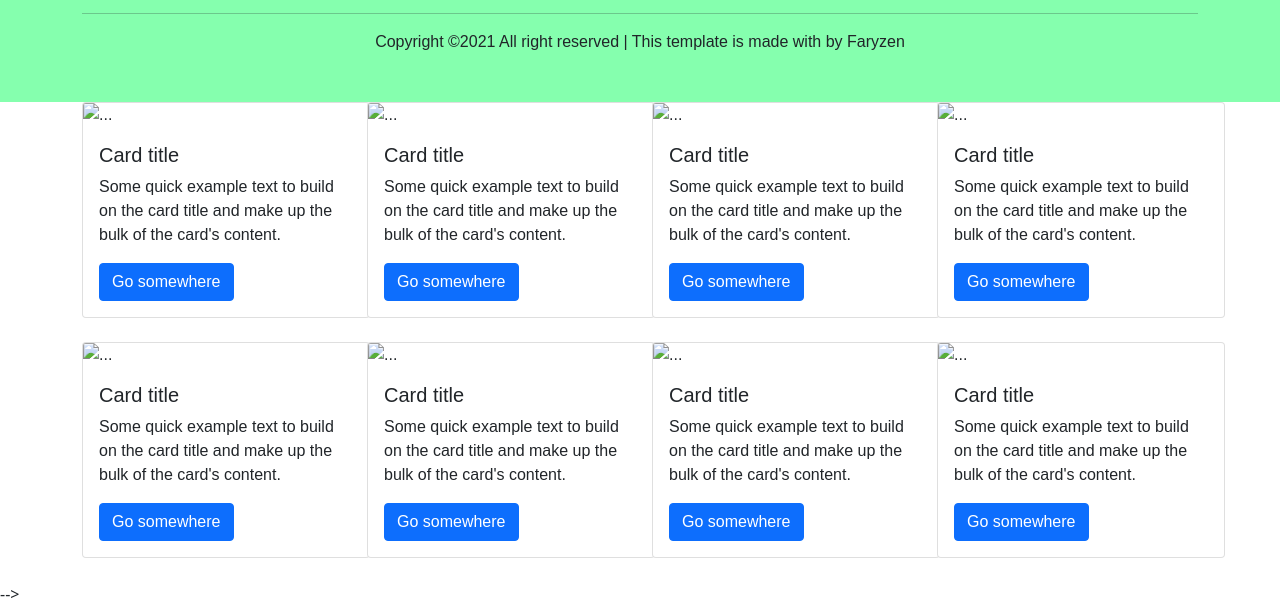
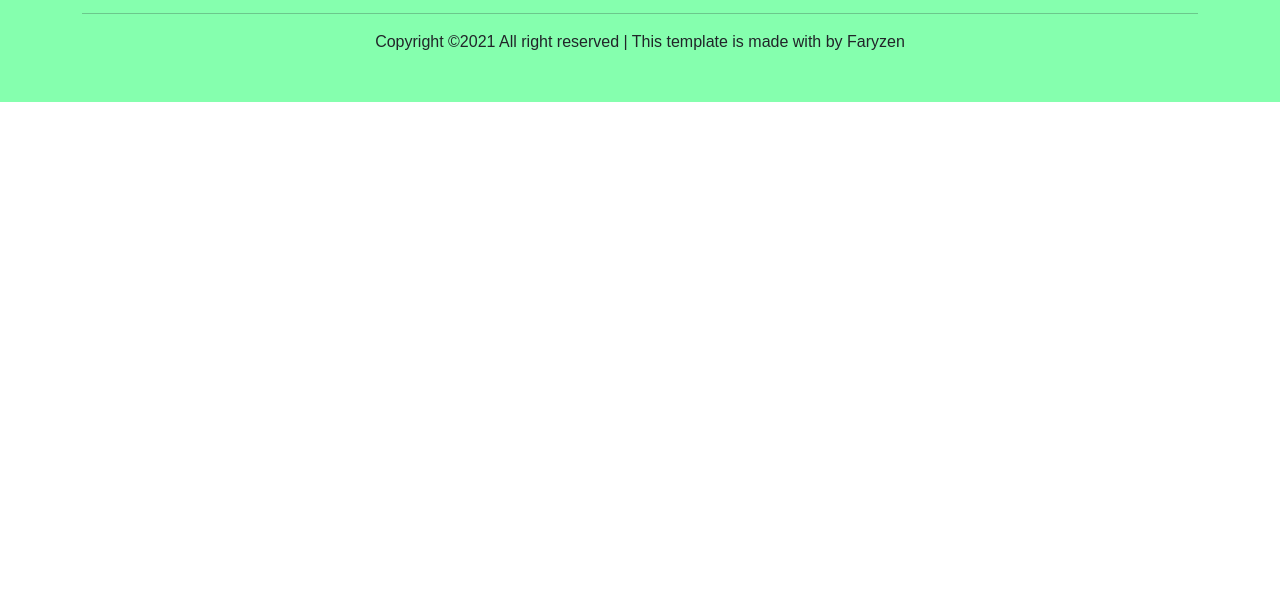
Before and after one commit to Faryzen/FoodHunters, a plain HTML site: page html/traditional.html in a window 1280 px wide. Shown: the part 1457-2063 px from the top of the page. After the commit the page ends 1559 px from the top, so only its background shows below. Drawn offline with nearby package versions, Linux system fonts and the light colour scheme; files that its build step writes are made by us from their sources; a web font is replaced by a local one.

Commit message:
Update traditional.html

```diff
--- a/html/traditional.html
+++ b/html/traditional.html
@@ -348,92 +348,6 @@
         <p class="text-center text-dark">Copyright ©2021 All right reserved | This template is made with by Faryzen</p>
       </div>
     </section>
-
-    <div class="container">
-      <div class="row">
-        <div class="col-sm-3 mb-4">
-          <div class="card" style="width: 18rem">
-            <img src="..." class="card-img-top" alt="..." />
-            <div class="card-body">
-              <h5 class="card-title">Card title</h5>
-              <p class="card-text">Some quick example text to build on the card title and make up the bulk of the card's content.</p>
-              <a href="#" class="btn btn-primary">Go somewhere</a>
-            </div>
-          </div>
-        </div>
-        <div class="col-sm-3 mb-4">
-          <div class="card" style="width: 18rem">
-            <img src="..." class="card-img-top" alt="..." />
-            <div class="card-body">
-              <h5 class="card-title">Card title</h5>
-              <p class="card-text">Some quick example text to build on the card title and make up the bulk of the card's content.</p>
-              <a href="#" class="btn btn-primary">Go somewhere</a>
-            </div>
-          </div>
-        </div>
-        <div class="col-sm-3 mb-4">
-          <div class="card" style="width: 18rem">
-            <img src="..." class="card-img-top" alt="..." />
-            <div class="card-body">
-              <h5 class="card-title">Card title</h5>
-              <p class="card-text">Some quick example text to build on the card title and make up the bulk of the card's content.</p>
-              <a href="#" class="btn btn-primary">Go somewhere</a>
-            </div>
-          </div>
-        </div>
-        <div class="col-sm-3 mb-4">
-          <div class="card" style="width: 18rem">
-            <img src="..." class="card-img-top" alt="..." />
-            <div class="card-body">
-              <h5 class="card-title">Card title</h5>
-              <p class="card-text">Some quick example text to build on the card title and make up the bulk of the card's content.</p>
-              <a href="#" class="btn btn-primary">Go somewhere</a>
-            </div>
-          </div>
-        </div>
-        <div class="col-sm-3 mb-4">
-          <div class="card" style="width: 18rem">
-            <img src="..." class="card-img-top" alt="..." />
-            <div class="card-body">
-              <h5 class="card-title">Card title</h5>
-              <p class="card-text">Some quick example text to build on the card title and make up the bulk of the card's content.</p>
-              <a href="#" class="btn btn-primary">Go somewhere</a>
-            </div>
-          </div>
-        </div>
-        <div class="col-sm-3 mb-4">
-          <div class="card" style="width: 18rem">
-            <img src="..." class="card-img-top" alt="..." />
-            <div class="card-body">
-              <h5 class="card-title">Card title</h5>
-              <p class="card-text">Some quick example text to build on the card title and make up the bulk of the card's content.</p>
-              <a href="#" class="btn btn-primary">Go somewhere</a>
-            </div>
-          </div>
-        </div>
-        <div class="col-sm-3 mb-4">
-          <div class="card" style="width: 18rem">
-            <img src="..." class="card-img-top" alt="..." />
-            <div class="card-body">
-              <h5 class="card-title">Card title</h5>
-              <p class="card-text">Some quick example text to build on the card title and make up the bulk of the card's content.</p>
-              <a href="#" class="btn btn-primary">Go somewhere</a>
-            </div>
-          </div>
-        </div>
-        <div class="col-sm-3 mb-4">
-          <div class="card" style="width: 18rem">
-            <img src="..." class="card-img-top" alt="..." />
-            <div class="card-body">
-              <h5 class="card-title">Card title</h5>
-              <p class="card-text">Some quick example text to build on the card title and make up the bulk of the card's content.</p>
-              <a href="#" class="btn btn-primary">Go somewhere</a>
-            </div>
-          </div>
-        </div>
-      </div>
-    </div>
-  -->
     <!-- Optional JavaScript; choose one of the two! -->
 
     <!-- Option 1: Bootstrap Bundle with Popper -->
```
